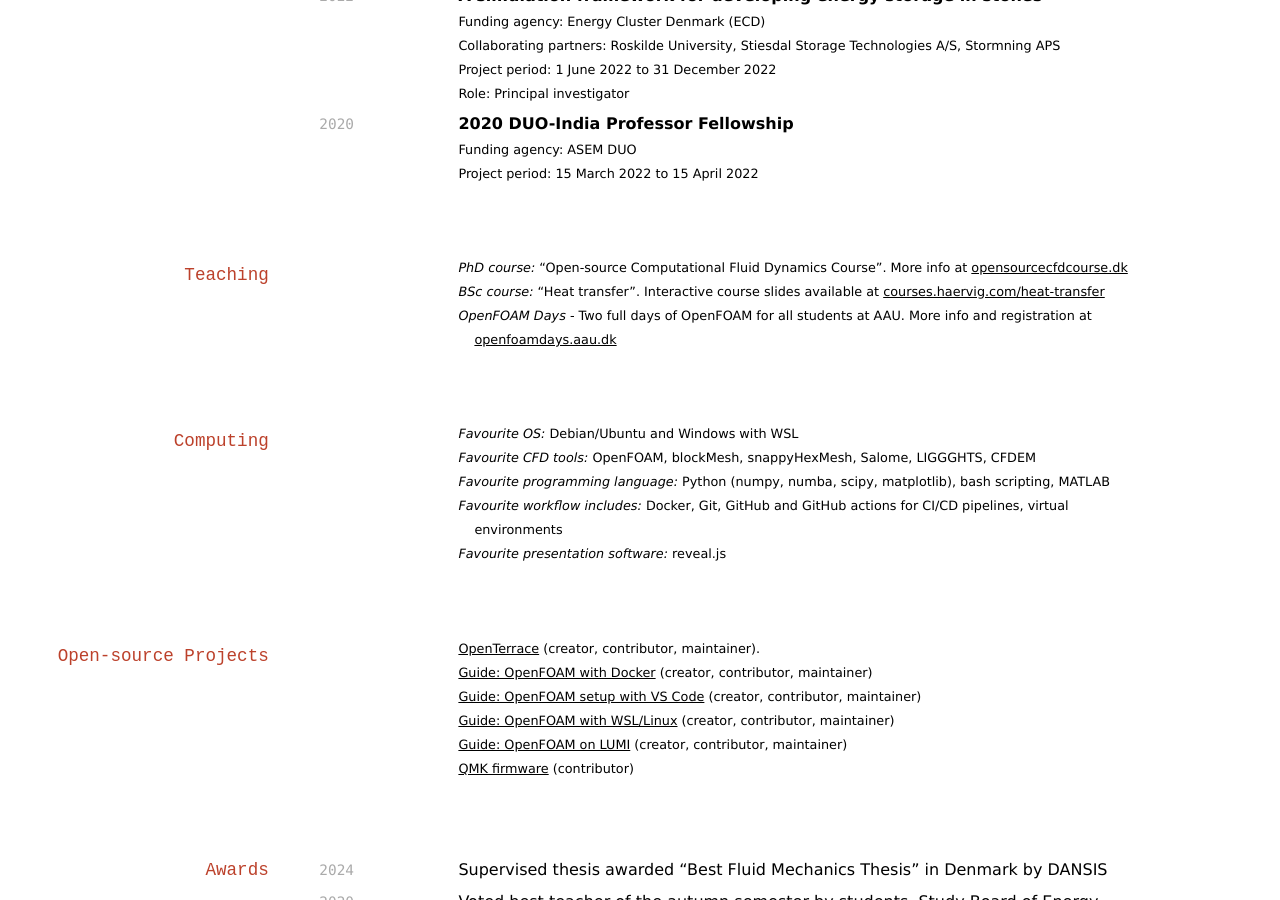
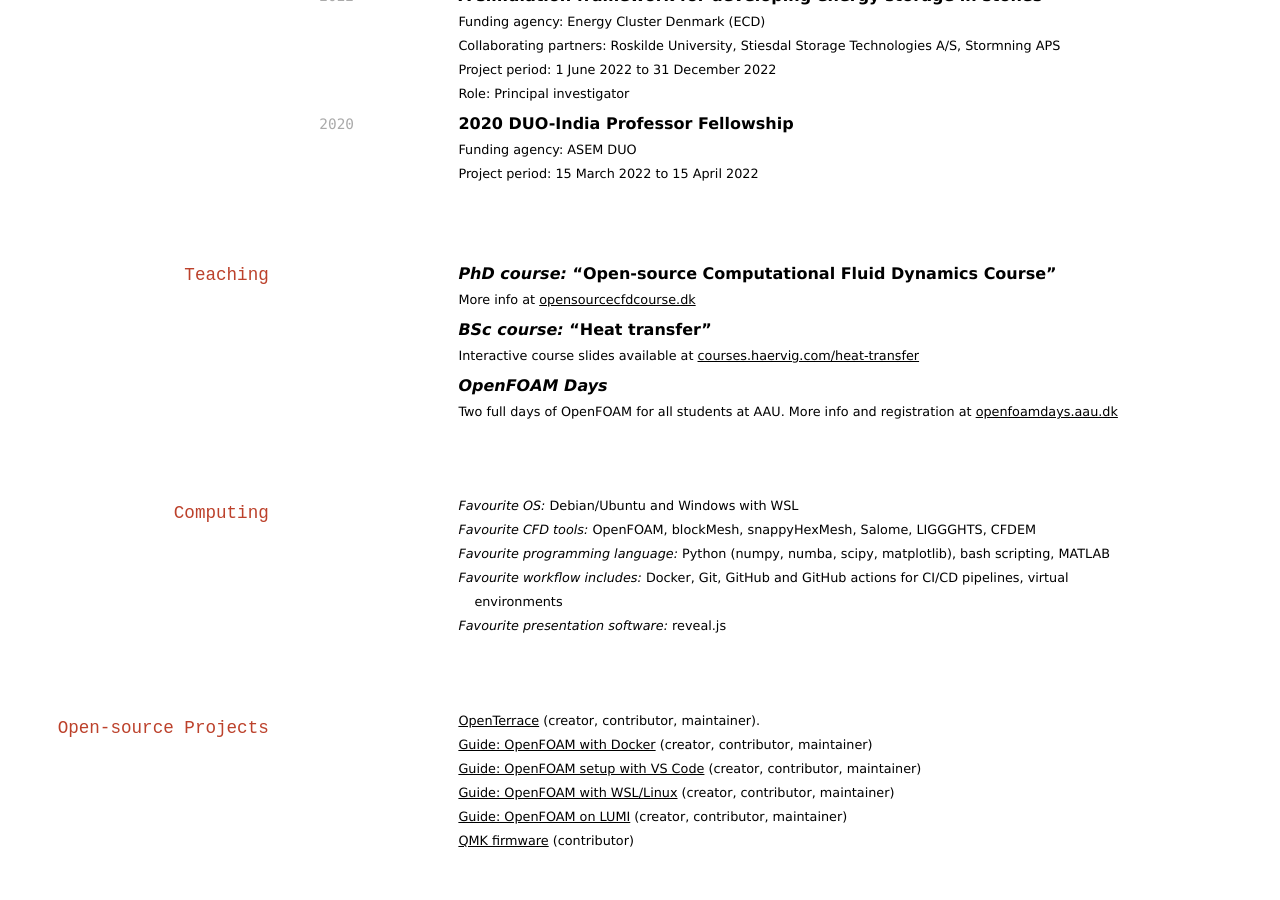
Before and after one commit to jakobhaervig/cv, a Jekyll site: the page built from index.md, in a window 1280 px wide and 900 px high, scrolled down 1496 px. Built offline with Jekyll 4.4.1, drawn with Linux system fonts in a browser that asks for light colours.

```diff
--- a/index.md
+++ b/index.md
@@ -101,9 +101,14 @@ __2020 DUO-India Professor Fellowship__
 
 ## Teaching
 
-- *PhD course:* "Open-source Computational Fluid Dynamics Course". More info at [opensourcecfdcourse.dk](https://opensourcecfdcourse.dk/)
-- *BSc course:* "Heat transfer". Interactive course slides available at [courses.haervig.com/heat-transfer](https://courses.haervig.com/heat-transfer/#/)
-- *OpenFOAM Days* - Two full days of OpenFOAM for all students at AAU. More info and registration at [openfoamdays.aau.dk](https://openfoamdays.aau.dk)
+__*PhD course:* "Open-source Computational Fluid Dynamics Course"__
+- More info at [opensourcecfdcourse.dk](https://opensourcecfdcourse.dk/)
+
+__*BSc course:* "Heat transfer"__
+- Interactive course slides available at [courses.haervig.com/heat-transfer](https://courses.haervig.com/heat-transfer/#/)
+
+__*OpenFOAM Days*__
+- Two full days of OpenFOAM for all students at AAU. More info and registration at [openfoamdays.aau.dk](https://openfoamdays.aau.dk)
 
 ## Computing
 
```
